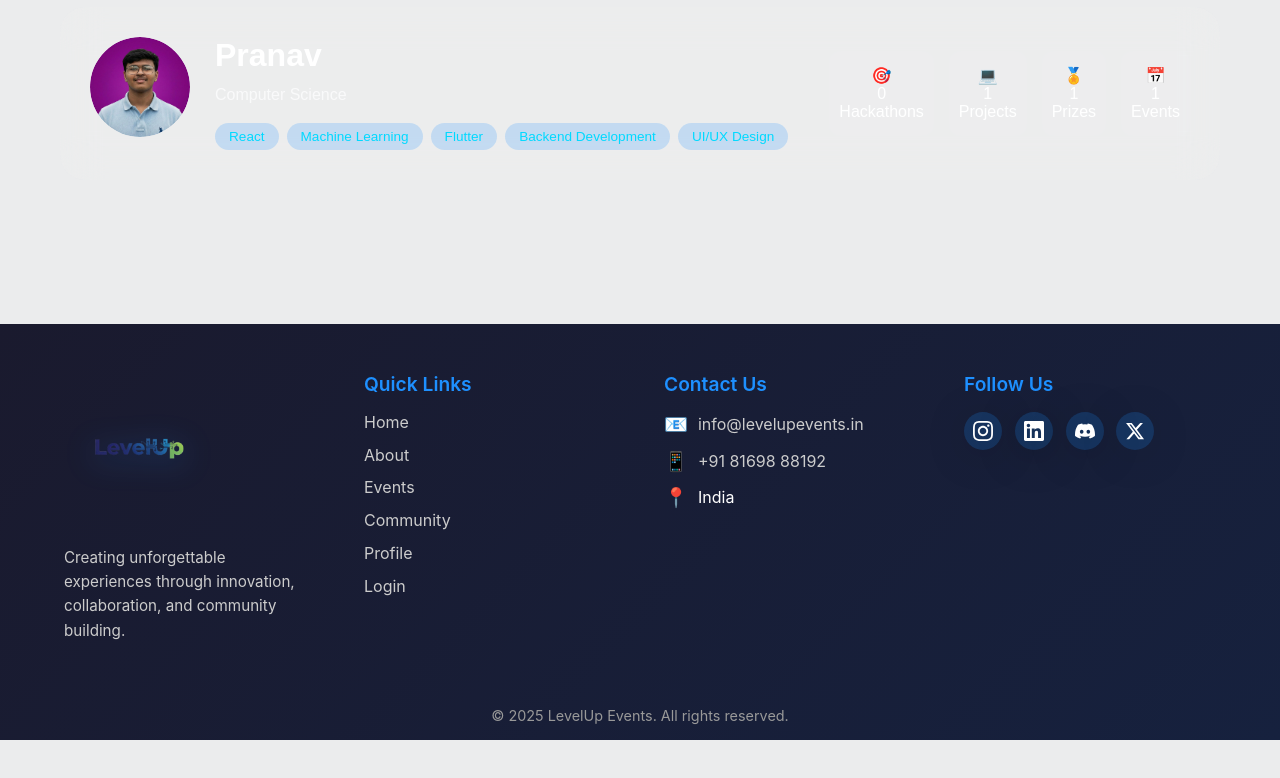
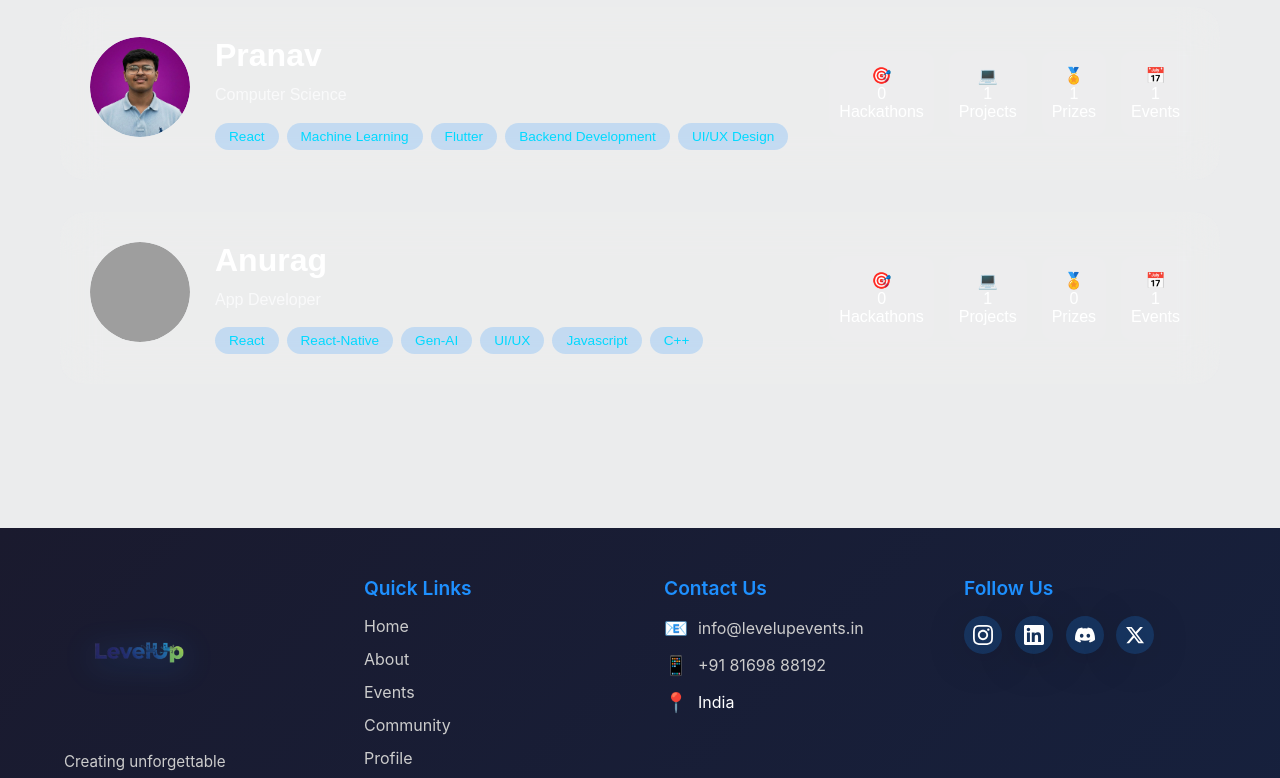
Before and after one commit to NishantLohar/levelup-website-, a React (Create React App) app: page /profile in a window 1280 px wide. Shown: the part 2000-2778 px from the top of the page. Before the commit the page ends 2740 px from the top, so only its background shows below. Built offline with nearby package versions, Linux system fonts and the light colour scheme; grey boxes are pictures that could not be loaded.

Commit message:
added noe profile and updated in events.js

```diff
--- a/src/pages/Events.js
+++ b/src/pages/Events.js
@@ -294,7 +294,7 @@ const Events = () => {
       // zohoForm: "#",
       // brochure: "#",
       showDevfolio: false,
-      youtubeLink: "https://www.youtube.com/@LevelUpOfficial-in", // change if needed
+      youtubeLink: "https://youtube.com/playlist?list=PLZ6SfI6qnKOG3Q_EJ5gpte61E3-hcytsZ&si=2gHFuAnjUi_SKnFN", // change if needed
       type: "youtube"
     }
   ];
--- a/src/pages/Profile.js
+++ b/src/pages/Profile.js
@@ -112,7 +112,21 @@ const Profile = () => {
       Events: 1,
       color: "#00D9FF",
       skills: ["Python", "Data Analysis", "Data Structures", "Graphic designer"]
+    },
+    {
+      id: 9,
+      name: "Anurag",
+      description: "App Developer",
+      avatar: "A",
+      photo: "/users/anurag.jpg",
+      hackathons: 0,
+      projects: 1,
+      prizes: 0,
+      Events: 1,
+      color: "#00D9FF",
+      skills: ["React", "React-Native", "Gen-AI", "UI/UX", "Javascript", "C++"]
     }
+
   ];
 
   // Lenis smooth scroll
```
Also changed, not shown: 1 other file (tests, documents, lock files or other folders).
